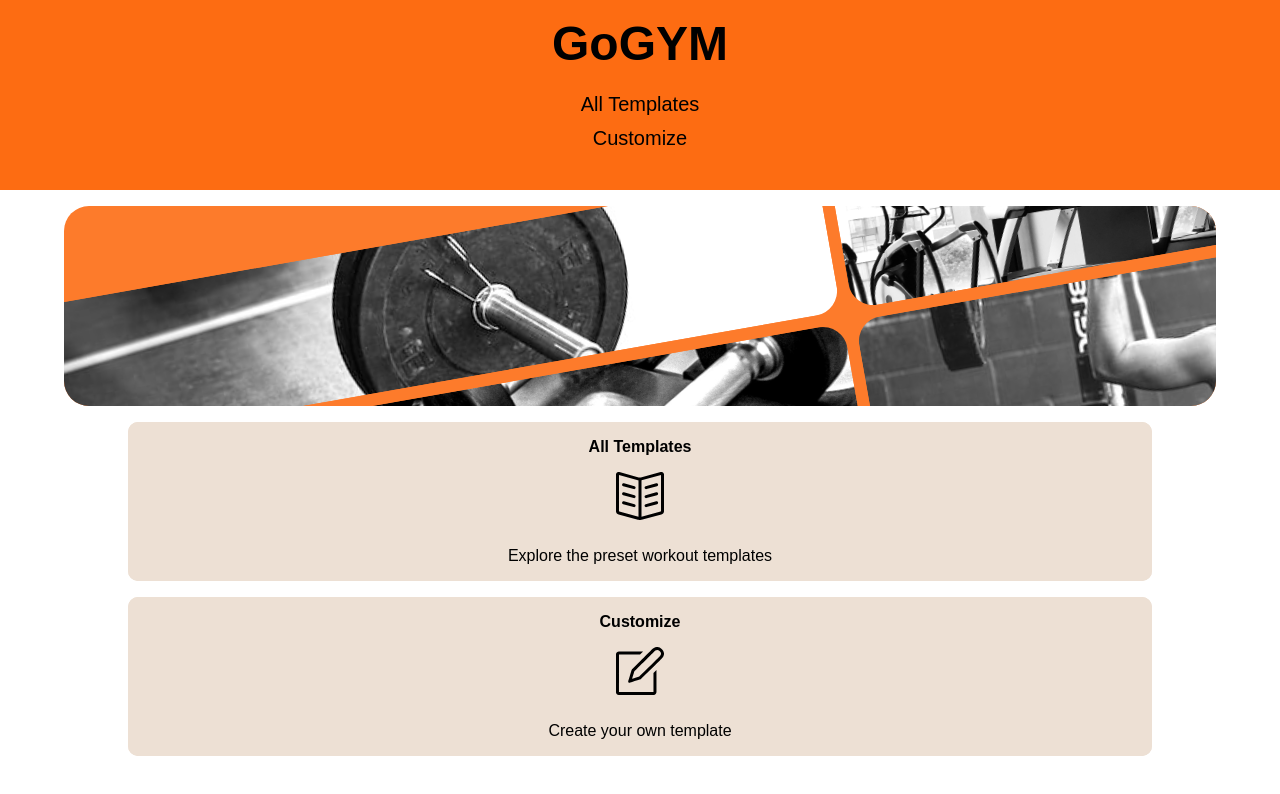
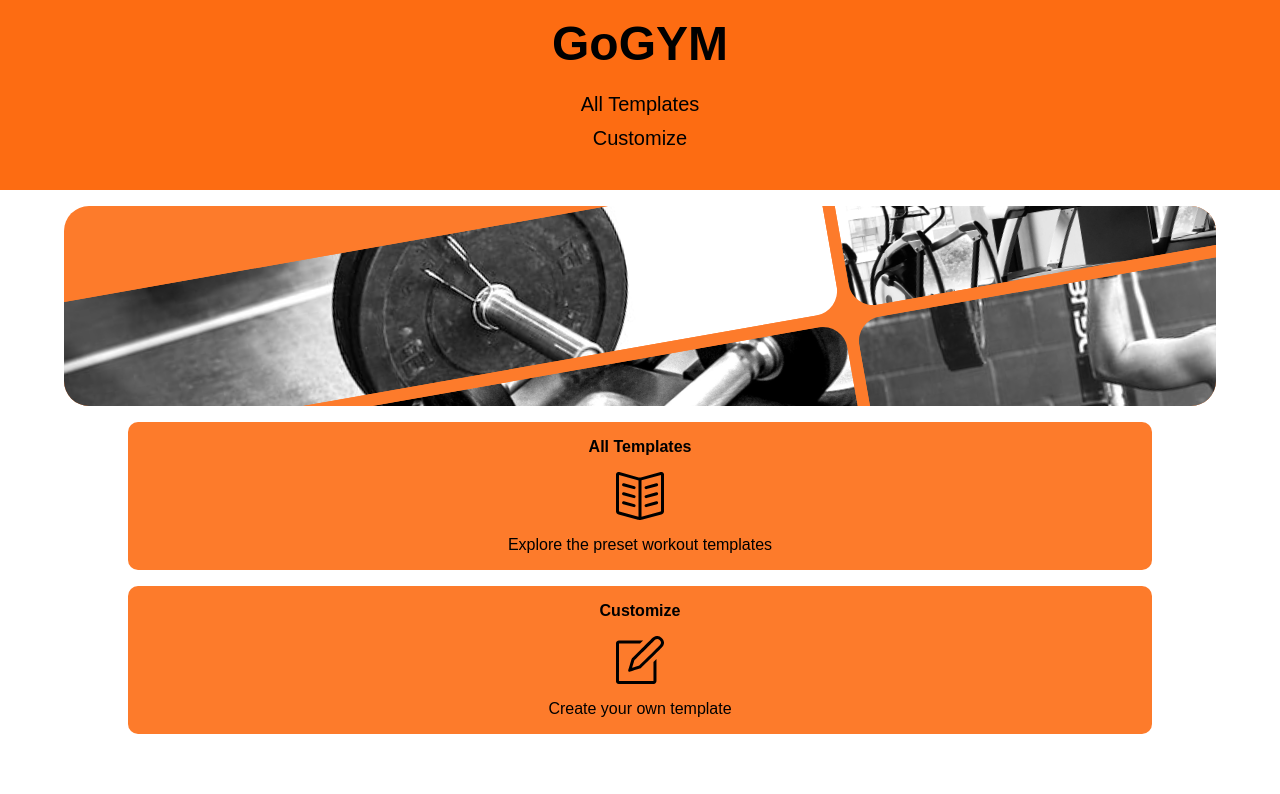
Before and after one commit to doctype-Melvin/repsetweight, a Next.js app: page / in a window 1280 px wide. Shown: the top 794 px of the page. Built offline with nearby package versions, Linux system fonts and the light colour scheme.

Commit message:
change style of template detail view

```diff
--- a/app/global.css
+++ b/app/global.css
@@ -1,6 +1,6 @@
 :root {
 	--header-height: 190px;
-	--background: #d8d8d8;
+	--grey: #d8d8d8;
 	--lighter-shade: #eeeeee;
 	--lighter-shade-opacity: #eeeeeecc;
 	--dark-grey: #333333;
--- a/app/styles.module.css
+++ b/app/styles.module.css
@@ -12,7 +12,6 @@
 	text-decoration: none;
 	color: var(--black);
 	grid-column: 1 / 3;
-	background-color: var(--beige);
 	width: 80%;
 	height: 100%;
 	border-radius: 10px;
--- a/components/Collapsible/styles.css
+++ b/components/Collapsible/styles.css
@@ -20,7 +20,7 @@
 
 .button__toggle,
 span {
-	color: var(--dark-contrast);
+	color: var(--white);
 }
 
 .template__description {
--- a/components/LinkCard/styles.css
+++ b/components/LinkCard/styles.css
@@ -1,9 +1,13 @@
+.container__link,
+.link__icon {
+	display: flex;
+}
+
 .container__link {
-	display: flex;
 	flex-direction: column;
 	justify-content: center;
 	align-items: center;
-	background-color: var(--beige);
+	background-color: var(--orange-light);
 	border-radius: 10px;
 	padding: 0 1rem;
 }
--- a/components/SessionContainer/styles.css
+++ b/components/SessionContainer/styles.css
@@ -1,15 +1,15 @@
 .day__container {
-	/* width: minmax(300px, 1fr); */
 	width: 100%;
 	margin: 0 auto;
 	border-radius: 3px;
 	text-align: center;
+	background-color: var(--grey);
 }
 
 .day__ident {
 	text-align: center;
 	margin-top: 0;
-	background-color: var(--white);
+	background-color: var(--orange);
 	padding: 0.5rem;
 	font-size: 1.15rem;
 }
--- a/components/TemplateCard/styles.css
+++ b/components/TemplateCard/styles.css
@@ -3,7 +3,7 @@
 	margin: 0 auto;
 	padding: 5px;
 	/* margin-bottom: 1rem; */
-	background-color: var(--white);
+	background-color: var(--orange-light);
 	border-radius: 3px;
 	box-shadow: 0px 0px 2px 1px #fff;
 	display: grid;
@@ -20,7 +20,7 @@
 }
 
 .template__link:visited {
-	color: var(--turquoise);
+	color: var(--black);
 }
 
 .template__focus {
--- a/components/TemplateHeader/styles.css
+++ b/components/TemplateHeader/styles.css
@@ -1,6 +1,7 @@
 .template__header__container {
 	background-color: transparent;
-	color: var(--dark-contrast);
+	color: var(--black);
+	background-color: var(--orange);
 	padding: 5px;
 	margin-bottom: 1rem;
 }
```
